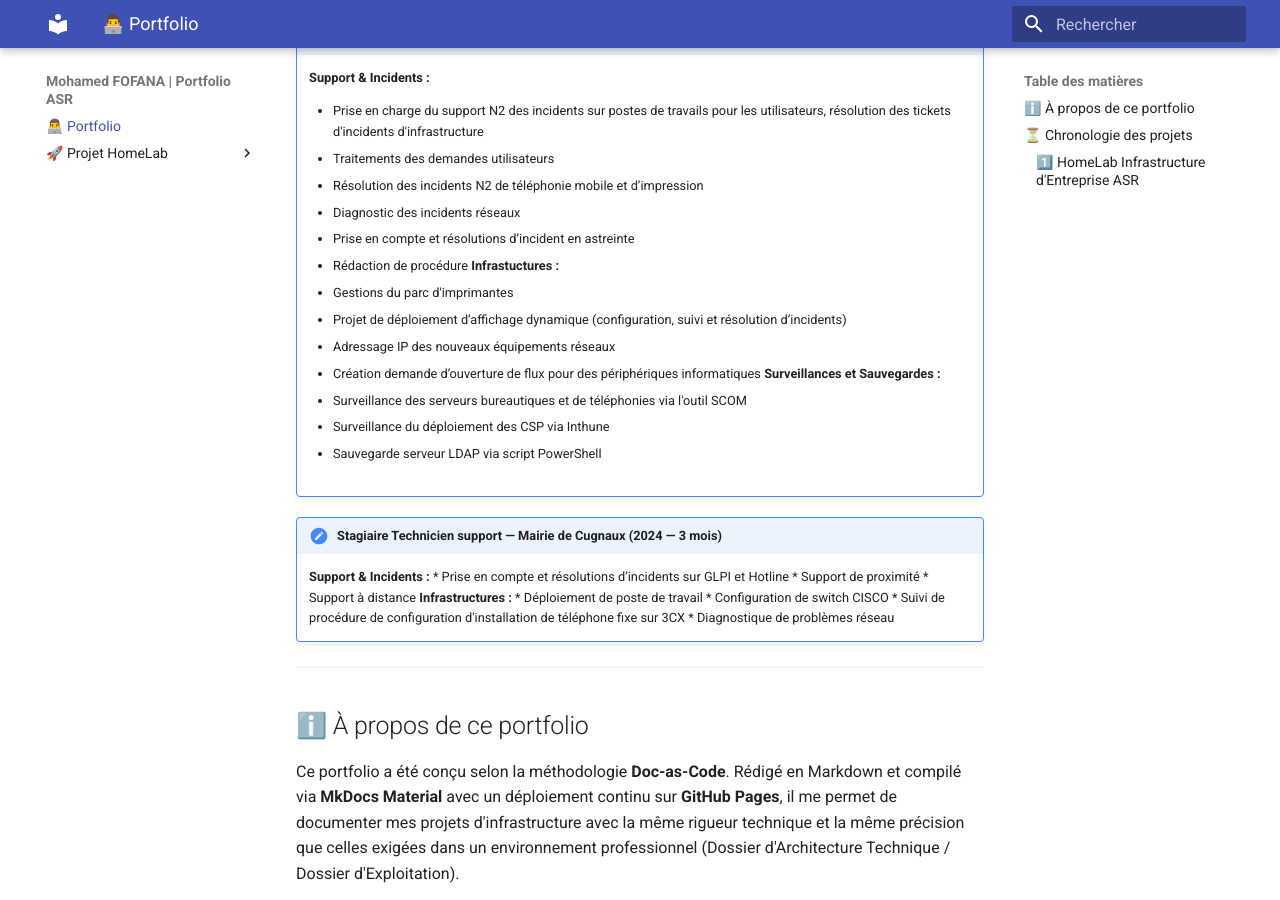
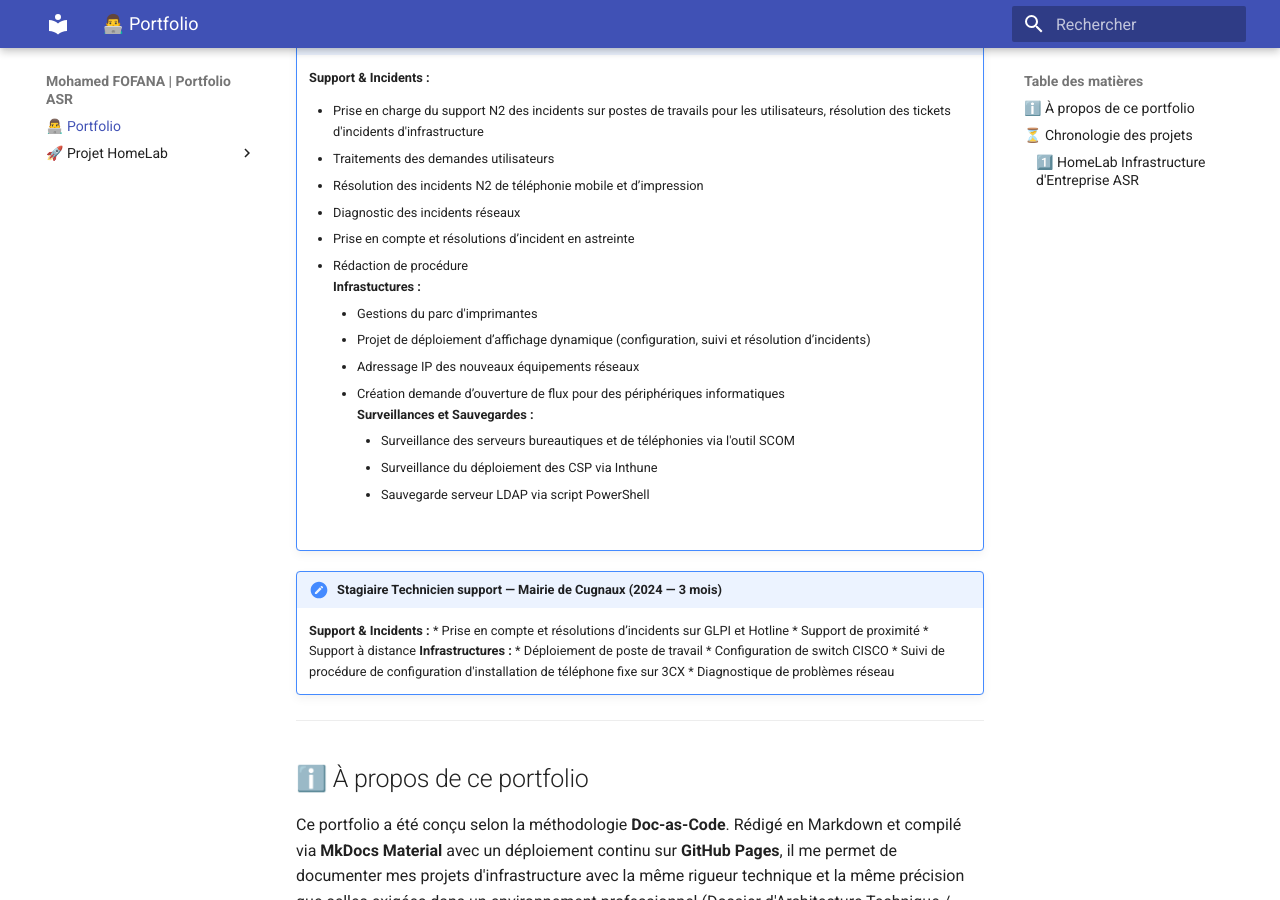
Before and after one commit to mohamedfofana/HomeLab, an MkDocs documentation site: the page built from docs/index.md, in a window 1280 px wide and 900 px high, scrolled down 1179 px. Built offline with MkDocs 1.6.1 and Material for MkDocs 9.7.7, drawn with Linux system fonts in a browser that asks for light colours.

Commit message:
Update index.md

```diff
--- a/docs/index.md
+++ b/docs/index.md
@@ -87,16 +87,18 @@
       <li>Résolution des incidents N2 de téléphonie mobile et d’impression
       <li>Diagnostic des incidents réseaux
       <li>Prise en compte et résolutions d’incident en astreinte
-      <li>Rédaction de procédure
+      <li>Rédaction de procédure <br>
     **Infrastuctures :**
+    <ul>
        <li>Gestions du parc d'imprimantes
        <li>Projet de déploiement d’affichage dynamique (configuration, suivi et résolution d’incidents)
        <li>Adressage IP des nouveaux équipements réseaux
-       <li>Création demande d’ouverture de flux pour des périphériques informatiques
+       <li>Création demande d’ouverture de flux pour des périphériques informatiques <br>
     **Surveillances et Sauvegardes :**
+    <ul>
       <li>Surveillance des serveurs bureautiques et de téléphonies via l'outil SCOM
       <li>Surveillance du déploiement des CSP via Inthune
-      <li>Sauvegarde serveur LDAP via script PowerShell
+      <li>Sauvegarde serveur LDAP via script PowerShell <br>
     <ul>
 !!! note "Stagiaire Technicien support — Mairie de Cugnaux (2024 — 3 mois)"
     **Support & Incidents :**
```
